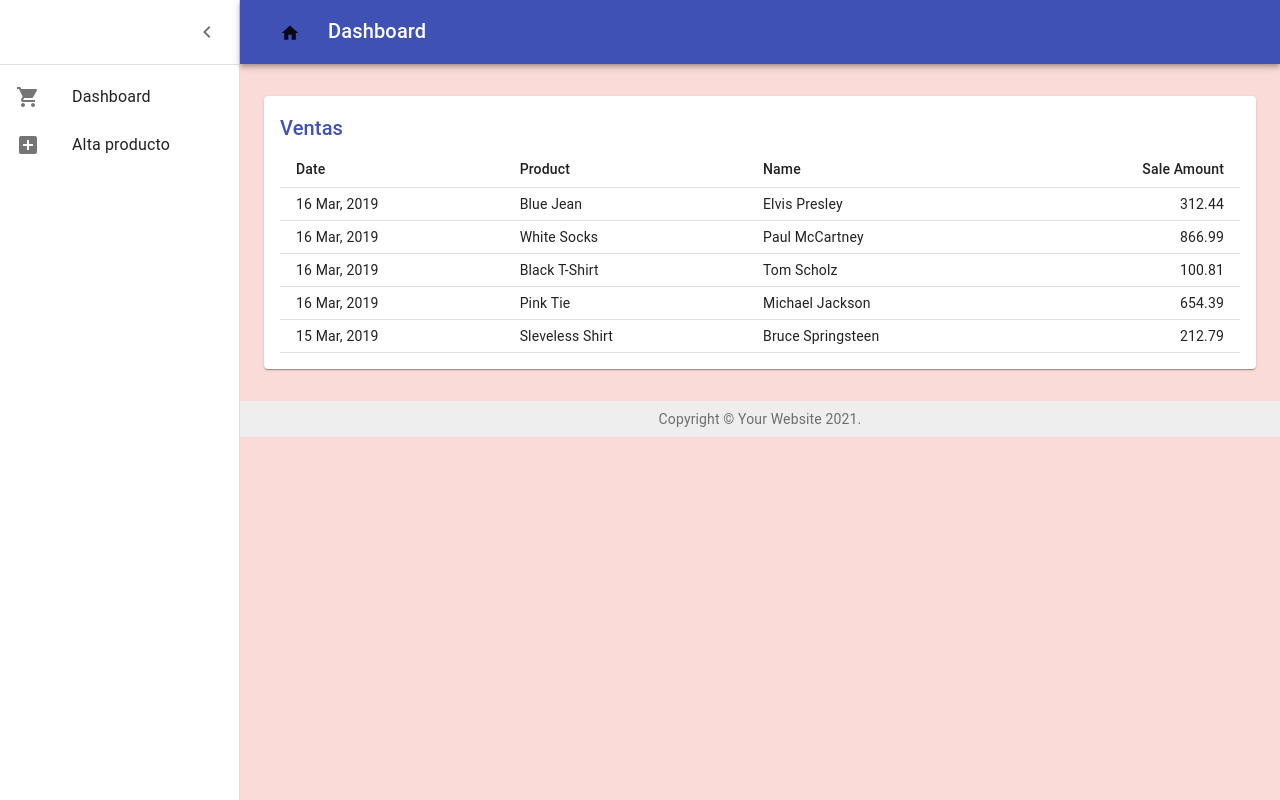
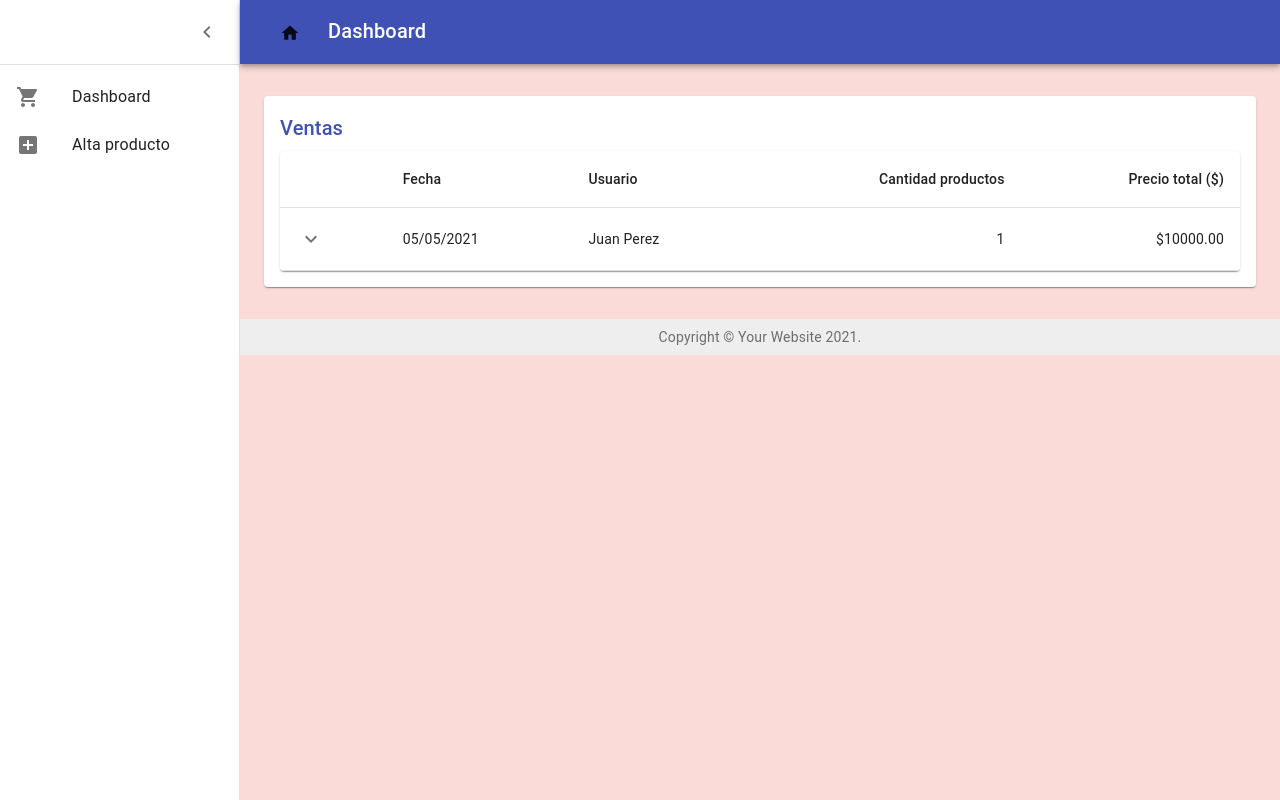
Before and after one commit to taosoft/ecommerce-child-clothes, a React (Create React App) app: page /dashboard in a window 1280 px wide. Built offline with nearby package versions, Linux system fonts and the light colour scheme; what react-swipeable-views-utils would draw is missing.

Commit message:
Sales table

```diff
--- a/src/Components/Dashboard/Orders.js
+++ b/src/Components/Dashboard/Orders.js
@@ -1,50 +1,120 @@
-import React from 'react';
-
 import Table from '@material-ui/core/Table';
 import TableBody from '@material-ui/core/TableBody';
 import TableCell from '@material-ui/core/TableCell';
 import TableHead from '@material-ui/core/TableHead';
 import TableRow from '@material-ui/core/TableRow';
 import Title from './Title';
+import { useDispatch, useSelector } from 'react-redux';
+import { loadSales, selectSales } from '../../app/stores/salesSlice';
+import { makeStyles } from '@material-ui/core/styles';
+import Box from '@material-ui/core/Box';
+import Collapse from '@material-ui/core/Collapse';
+import IconButton from '@material-ui/core/IconButton';
+import Typography from '@material-ui/core/Typography';
+import KeyboardArrowDownIcon from '@material-ui/icons/KeyboardArrowDown';
+import KeyboardArrowUpIcon from '@material-ui/icons/KeyboardArrowUp';
+import React, { useEffect, useState } from 'react';
+import { Paper, TableContainer } from '@material-ui/core';
 
-// Generate Order Data
-function createData(id, date, product, name, amount) {
-  return { id, date, product, name, amount };
+const useRowStyles = makeStyles({
+  root: {
+    '& > *': {
+      borderBottom: 'unset',
+    },
+  },
+});
+
+function Row(props) {
+  const { row } = props;
+  const [open, setOpen] = useState(false);
+  const classes = useRowStyles();
+
+  return (
+    <React.Fragment>
+      <TableRow className={classes.root}>
+        <TableCell>
+          <IconButton aria-label="expand row" size="small" onClick={() => setOpen(!open)}>
+            {open ? <KeyboardArrowUpIcon /> : <KeyboardArrowDownIcon />}
+          </IconButton>
+        </TableCell>
+        <TableCell component="th" scope="row">
+          {new Intl.DateTimeFormat('es-ES', {year: 'numeric', month: '2-digit',day: '2-digit'}).format(row.date)}
+        </TableCell>
+        <TableCell>{row.user.firstName} {row.user.lastName}</TableCell>
+        <TableCell align="right">{row.products.length}</TableCell>
+        <TableCell align="right">${row.products.map(product => product.product.price * product.quantity)?.reduce((a,b) => a + b).toFixed(2)}</TableCell>
+      </TableRow>
+      <TableRow>
+        <TableCell style={{ paddingBottom: 0, paddingTop: 0 }} colSpan={6}>
+          <Collapse in={open} timeout="auto" unmountOnExit>
+            <Box margin={1}>
+              <Typography variant="h6" gutterBottom component="div">
+                Productos
+              </Typography>
+              <Table size="small" aria-label="purchases">
+                <TableHead>
+                  <TableRow>
+                    <TableCell>Tipo</TableCell>
+                    <TableCell>Descripción</TableCell>
+                    <TableCell align="right">Cantidad</TableCell>
+                    <TableCell align="right">Precio unitario ($)</TableCell>
+                    <TableCell align="right">Precio total ($)</TableCell>
+                  </TableRow>
+                </TableHead>
+                <TableBody>
+                  {row.products.map((product) => (
+                    <TableRow key={product.product.id}>
+                      <TableCell component="th" scope="row">
+                        {product.product.title}
+                      </TableCell>
+                      <TableCell>{product.product.description}</TableCell>
+                      <TableCell align="right">{product.quantity}</TableCell>
+                      <TableCell align="right">${product.product.price}</TableCell>
+                      <TableCell align="right">
+                        ${product.product.price * product.quantity}
+                      </TableCell>
+                    </TableRow>
+                  ))}
+                </TableBody>
+              </Table>
+            </Box>
+          </Collapse>
+        </TableCell>
+      </TableRow>
+    </React.Fragment>
+  );
 }
 
-const rows = [
-  createData(0, '16 Mar, 2019', 'Blue Jean', 'Elvis Presley', 312.44),
-  createData(1, '16 Mar, 2019', 'White Socks', 'Paul McCartney', 866.99),
-  createData(2, '16 Mar, 2019', 'Black T-Shirt', 'Tom Scholz', 100.81),
-  createData(3, '16 Mar, 2019', 'Pink Tie', 'Michael Jackson', 654.39),
-  createData(4, '15 Mar, 2019', 'Sleveless Shirt', 'Bruce Springsteen', 212.79),
-];
+export default function Orders() {
+  const dispatch = useDispatch();
 
+  useEffect(() => {
+    dispatch(loadSales());
+  },[dispatch])
 
-export default function Orders() {
-    return (
-      <React.Fragment>
-        <Title>Ventas</Title>
-        <Table size="small">
+  const sales = useSelector(selectSales);
+
+  return (
+    <React.Fragment>
+      <Title>Ventas</Title>
+      <TableContainer component={Paper}>
+        <Table aria-label="collapsible table">
           <TableHead>
             <TableRow>
-              <TableCell>Date</TableCell>
-              <TableCell>Product</TableCell>
-              <TableCell>Name</TableCell>
-              <TableCell align="right">Sale Amount</TableCell>
+              <TableCell />
+              <TableCell>Fecha</TableCell>
+              <TableCell>Usuario</TableCell>
+              <TableCell align="right">Cantidad productos</TableCell>
+              <TableCell align="right">Precio total ($)</TableCell>
             </TableRow>
           </TableHead>
           <TableBody>
-            {rows.map((row) => (
-              <TableRow key={row.id}>
-                <TableCell>{row.date}</TableCell>
-                <TableCell>{row.product}</TableCell>
-                <TableCell>{row.name}</TableCell>
-                <TableCell align="right">{row.amount}</TableCell>
-              </TableRow>
+            {sales.map((row) => (
+              <Row key={row.id} row={row} />
             ))}
           </TableBody>
         </Table>
-      </React.Fragment>
-    );
+      </TableContainer>
+    </React.Fragment>
+  );
 }
--- a/src/app/stores/salesSlice.ts
+++ b/src/app/stores/salesSlice.ts
@@ -1,6 +1,7 @@
 import { createSlice, PayloadAction } from '@reduxjs/toolkit';
-import { RootState } from '../store';
 import Sale from '../../models/sale';
+import { getSales } from '../../services/sales.service';
+import { AppThunk, RootState } from '../store';
 
 interface SaleState {
   sales: Sale[];
@@ -17,17 +18,23 @@ export const saleSlice = createSlice({
     addSale: (state, action: PayloadAction<Sale>) => {
       state.sales = [...state.sales, action.payload];
     },
-    loadSales: (state, action: PayloadAction<Sale[]>) => {
+    loadSalesSuccess: (state, action: PayloadAction<Sale[]>) => {
       state.sales = action.payload;
+    },
+    loadSalesFailed: (state) => {
+      state.sales = [];
     }
   },
 });
 
-export const { addSale, loadSales } = saleSlice.actions;
+export const { addSale, loadSalesSuccess, loadSalesFailed } = saleSlice.actions;
 
-// The function below is called a selector and allows us to select a value from
-// the state. Selectors can also be defined inline where they're used instead of
-// in the slice file. For example: `useSelector((state: RootState) => state.counter.value)`
+export const loadSales = (): AppThunk => dispatch => {
+  getSales()
+    .then(response => dispatch(loadSalesSuccess(response.data)))
+    .catch(() => dispatch(loadSalesFailed()));
+};
+
 export const selectSales = (state: RootState) => state.sale.sales;
 
 export default saleSlice.reducer;
--- a/src/models/sale.ts
+++ b/src/models/sale.ts
@@ -2,6 +2,7 @@ import CartProduct from './cartProduct';
 import User from './user';
 
 export default interface Sale {
+  id: number;
   products: CartProduct[],
   user: User,
   date: Date,
--- a/src/services/sales.service.ts
+++ b/src/services/sales.service.ts
@@ -3,6 +3,7 @@ import Sale from "../models/sale";
 
 const sales: Sale[] = [
     {
+      id: 1,
       products:
       [
           {
@@ -32,7 +33,7 @@ const sales: Sale[] = [
     }
 ]
 
-export async function getStockProducts(): Promise<AxiosResponse<Sale[]>> {
+export async function getSales(): Promise<AxiosResponse<Sale[]>> {
     let axiosResponse: AxiosResponse<Sale[]> = {
         data: sales,
         status: 200,
```
